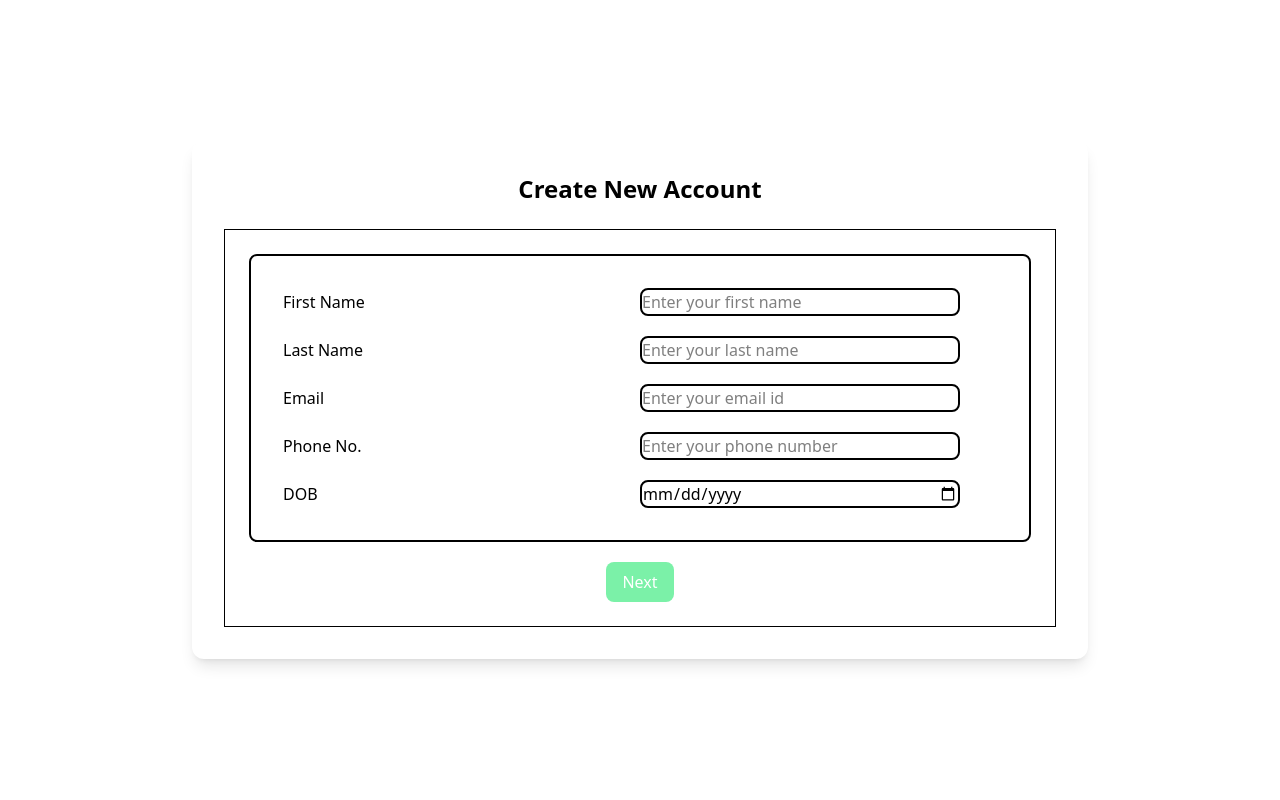
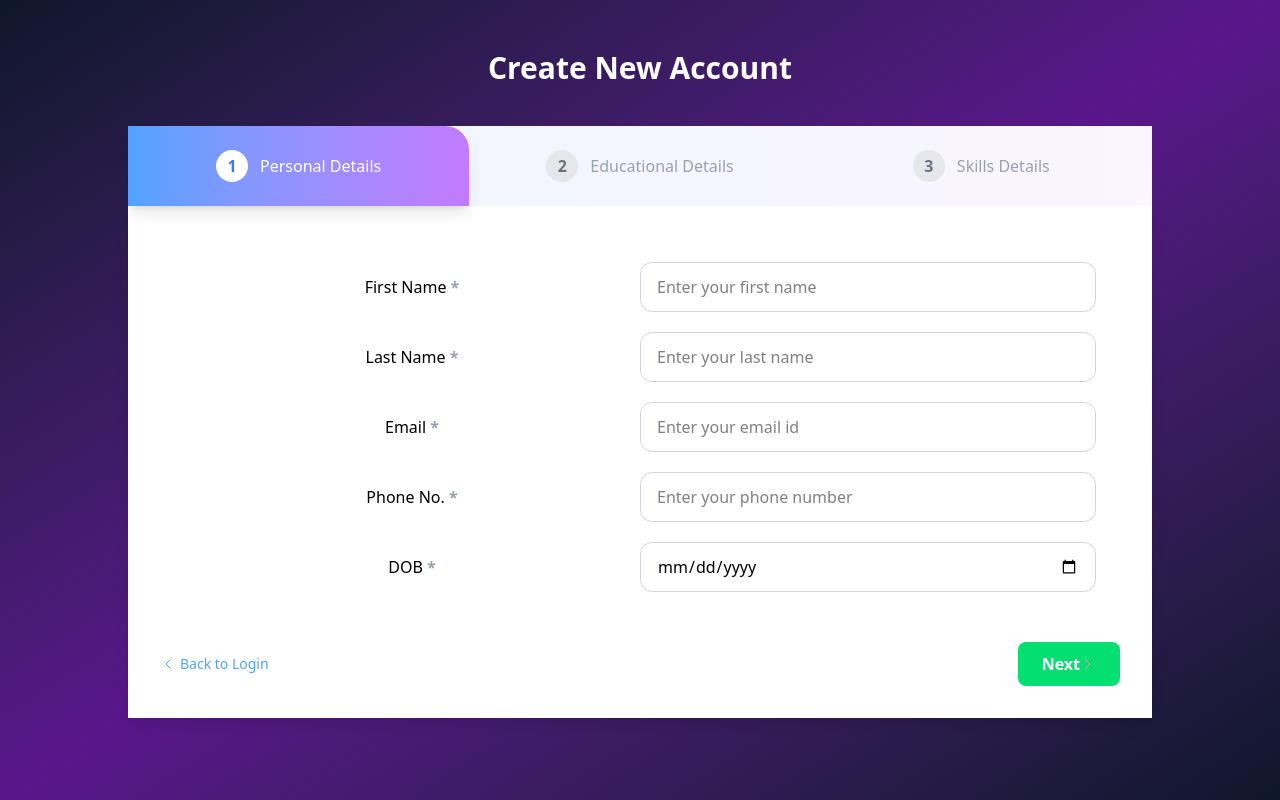
Before and after one commit to subhajeetdey-dev/multi-step-form, a React (Vite) app in the folder frontend/: page / in a window 1280 px wide. Built offline with nearby package versions, Linux system fonts and the light colour scheme.

Commit message:
Add lucide-react dependency and enhance form components with improved styling and validation

```diff
--- a/frontend/package.json
+++ b/frontend/package.json
@@ -14,6 +14,7 @@
     "cors": "^2.8.5",
     "dotenv": "^17.2.3",
     "express": "^5.2.1",
+    "lucide-react": "^0.563.0",
     "node": "^25.3.0",
     "react": "^19.2.0",
     "react-dom": "^19.2.0",
--- a/frontend/src/components/MultiForm.jsx
+++ b/frontend/src/components/MultiForm.jsx
@@ -3,9 +3,10 @@
 import EducationFormDetails from "./EducationFormDetails";
 import PersonalFormDetails from "./PersonalFormDetails";
 import SkillsFormDetails from "./SkillsFormDetails";
+import { ChevronLeft, ChevronRight } from "lucide-react";
 
 const MultiForm = () => {
-  const [step, setStep] = useState(1);
+  const [currentStep, setCurrentStep] = useState(1);
 
   const [formData, setFormData] = useState({
     firstName: "",
@@ -22,30 +23,7 @@
 
   const validStep = () => {
 
-    const emailRegex = /^[^\s@]+@[^\s@]+\.[^\s@]+$/;
-    if(!emailRegex.test(formData.email)){
-      alert("Please enter a valid email id!");
-      return false;
-    }
-
-    const phoneRegex =  /^[0-9]{10}$/;
-    if(!phoneRegex.test(formData.phone)){
-      alert("Please enter a valid phone number!");
-      return false;
-    }
-
-    const yearRegex = /^[0-9]{4}$/;
-    if(!yearRegex.test(formData.year)){
-      alert("Please enter a valid year");
-      return false;
-    }
-
-    if(!formData.dob){
-      alert("Please select date of birth");
-      return false;
-    }
-
-    if (step === 1) {
+    if (currentStep === 1) {
       if (
         !formData.firstName ||
         !formData.lastName ||
@@ -56,9 +34,21 @@
         alert("Please fill the required fields");
         return false;
       }
+
+      const emailRegex = /^[^\s@]+@[^\s@]+\.[^\s@]+$/;
+    if (!emailRegex.test(formData.email)) {
+      alert("Please enter a valid email id!");
+      return false;
     }
 
-    if (step === 2) {
+    const phoneRegex = /^[0-9]{10}$/;
+    if (!phoneRegex.test(formData.phone)) {
+      alert("Please enter a valid phone number!");
+      return false;
+    }
+    }
+
+    if (currentStep === 2) {
       if (!formData.college || !formData.degree || !formData.year) {
         alert("Please fill all the required fields");
         return false;
@@ -100,52 +90,102 @@
     }
   };
 
+  const steps = [
+    { number: 1, title: "Personal Details" },
+    { number: 2, title: "Educational Details" },
+    { number: 3, title: "Skills Details" },
+  ];
+
+  const nextStep = () => {
+    if (!validStep()) {
+      return false;
+    }
+    if (currentStep < 3) setCurrentStep(currentStep + 1);
+  };
+
+  const prevStep = () => {
+    if (currentStep > 1) setCurrentStep(currentStep - 1);
+  };
+
   return (
     <form
       onSubmit={handleSubmit}
-      className="min-h-screen flex justify-center items-center"
+      className="min-h-screen flex justify-center items-center bg-gradient-to-br from-slate-900 via-purple-900 to-slate-900"
     >
-      <div className="bg-white w-full max-w-4xl rounded-xl shadow-lg p-8">
-        <div className="text-center mb-6">
-          <h1 className="text-2xl font-bold">Create New Account</h1>
+      <div className="text-center mb-8">
+        <h1 className="text-3xl font-bold mb-10 text-white">
+          Create New Account
+        </h1>
+        <div className="flex bg-gradient-to-r from-blue-50 to-purple-50">
+          {steps.map((step,index) => (
+              <button key={step.number} onClick={()=> setCurrentStep(step.number)} className={`flex-1 flex items-center justify-center gap-3 py-6 px-4 transition-all duration-300 ${
+                currentStep === step.number
+                  ? 'bg-gradient-to-r from-blue-400 to-purple-400 text-white shadow-lg'
+                  : 'text-gray-400 hover:bg-white/50'
+              } ${index === 0 ? 'rounded-tr-3xl' : ''} ${
+                index === steps.length - 1 ? 'rounded-tl-3xl' : ''
+              }`}>
+                <span className={`flex items-center justify-center w-8 h-8 rounded-full font-semibold ${
+                  currentStep === step.number
+                    ? 'bg-white text-blue-500'
+                    : 'bg-gray-200 text-gray-500'
+                }`}>{step.number}</span>
+                <span className="font-medium hidden sm:inline">{step.title}</span>
+              </button>
+          ))}
         </div>
-        <div className="border p-6 w-60%">
-        {step === 1 && (
+
+        <div className="bg-white w-5xl shadow-lg p-8">
+          <div className="border border-none p-6 w-full h-96 overflow-y-auto">
+            {currentStep === 1 && (
               <PersonalFormDetails
                 formData={formData}
                 handleChange={handleChange}
               />
             )}
-        {step === 2 && (
+            {currentStep === 2 && (
               <EducationFormDetails
                 formData={formData}
                 handleChange={handleChange}
               />
             )}
-        {step === 3 && (
-          <SkillsFormDetails formData={formData} handleChange={handleChange} />
+            {currentStep === 3 && (
+              <SkillsFormDetails
+                formData={formData}
+                handleChange={handleChange}
+              />
             )}
-        <div className="flex justify-center mt-5 gap-6">
-          {step > 1 && (
+          </div>
+          <div className="flex items-center justify-between mt-5">
+            {currentStep === 1 && (
+              <div className="flex items-center ">
                 <button
                   type="button"
-              onClick={() => setStep(step - 1)}
-              className="px-4 py-2 bg-gray-400 text-white rounded-lg"
+                  className="flex items-center gap-1 text-blue-400 hover:text-blue-600 text-sm font-medium cursor-pointer"
                 >
+                  <ChevronLeft className="w-4 h-4 stroke-[1.5]" />
+                  Back to Login
+                </button>
+              </div>
+            )}
+            {currentStep > 1 && (
+              <button
+                type="button"
+                onClick={prevStep}
+                className="flex items-center px-4 py-2 bg-gray-400 text-white rounded-lg cursor-pointer"
+              >
+                <ChevronLeft className="w-4 h-4 stroke-[1.5]" />
                 Back
               </button>
             )}
-          {step < 3 ? (
+            {currentStep < 3 ? (
               <button
                 type="button"
-              onClick={() => {
-                if (validStep()) {
-                  setStep(step + 1);
-                }
-              }}
-              className="px-4 py-2 bg-green-300 text-white rounded-lg"
+                onClick={nextStep}
+                className="flex items-center px-6 py-2.5 bg-green-400 hover:bg-green-600 font-semibold text-white rounded-lg cursor-pointer"
               >
                 Next
+                <ChevronRight className="w-4 h-4 stroke-[1.5]" />
               </button>
             ) : (
               <button
@@ -158,7 +198,6 @@
           </div>
         </div>
       </div>
-
     </form>
   );
 };
--- a/frontend/src/components/PersonalFormDetails.jsx
+++ b/frontend/src/components/PersonalFormDetails.jsx
@@ -1,45 +1,76 @@
 "use client";
 
-export default function PersonalFormDetails({formData, handleChange}) {
+export default function PersonalFormDetails({ formData, handleChange }) {
   return (
-      <div className="border-2 rounded-lg p-8">
     <div className="flex flex-col gap-5 ">
-        <div className="grid grid-cols-2 items-center">
-          <span>First Name</span>
-          <input name="firstName" value={formData.firstName} onChange={handleChange} required
-            className="border-2 w-80 rounded-lg"
+      <div className="grid grid-cols-2 items-center ">
+        <span>
+          First Name <span className="font-semibold text-gray-400">*</span>
+        </span>
+        <input
+          name="firstName"
+          value={formData.firstName}
+          onChange={handleChange}
+          required
+          className="w-full px-4 py-3 border border-gray-300 rounded-xl
+          focus:ring-2 focus:ring-purple-400 focus:border-purple-400
+          outline-none transition-all"
           placeholder="Enter your first name"
         />
       </div>
-        <div className="grid grid-cols-2 items-center">
-          <span>Last Name</span>
-          <input name="lastName" value={formData.lastName} onChange={handleChange} required
-            className="border-2 w-80 rounded-lg"
+      <div className="grid grid-cols-2 items-center ">
+        <span>
+          Last Name <span className="font-semibold text-gray-400">*</span>
+        </span>
+        <input
+          name="lastName"
+          value={formData.lastName}
+          onChange={handleChange}
+          required
+          className="w-full px-4 py-3 border border-gray-300 rounded-xl focus:ring-2 focus:ring-purple-400 focus:border-purple-400 outline-none transition-all"
           placeholder="Enter your last name"
         />
       </div>
-        <div className="grid grid-cols-2 items-center">
-          <span>Email</span>
-          <input name="email" value={formData.email} onChange={handleChange} required
-            className="border-2 w-80 rounded-lg"
+      <div className="grid grid-cols-2 items-center ">
+        <span>
+          Email <span className="font-semibold text-gray-400">*</span>
+        </span>
+        <input
+          name="email"
+          value={formData.email}
+          onChange={handleChange}
+          required
+          className="w-full px-4 py-3 border border-gray-300 rounded-xl focus:ring-2 focus:ring-purple-400 focus:border-purple-400 outline-none transition-all"
           placeholder="Enter your email id"
         />
       </div>
-        <div className="grid grid-cols-2 items-center">
-          <span>Phone No.</span>
-          <input name="phone" value={formData.phone} onChange={handleChange} required
-            className="border-2 w-80 rounded-lg"
+      <div className="grid grid-cols-2 items-center ">
+        <span>
+          Phone No. <span className="font-semibold text-gray-400">*</span>
+        </span>
+        <input
+          name="phone"
+          value={formData.phone}
+          onChange={handleChange}
+          required
+          className="w-full px-4 py-3 border border-gray-300 rounded-xl focus:ring-2 focus:ring-purple-400 focus:border-purple-400 outline-none transition-all"
           placeholder="Enter your phone number"
         />
       </div>
-        <div className="grid grid-cols-2 items-center">
-          <span>DOB</span>
-          <input type="Date" name="dob" value={formData.dob} onChange={handleChange} required
-            className="border-2 w-80 rounded-lg"
+      <div className="grid grid-cols-2 items-center ">
+        <span>
+          DOB <span className="font-semibold text-gray-400">*</span>
+        </span>
+        <input
+          type="Date"
+          name="dob"
+          value={formData.dob}
+          onChange={handleChange}
+          required
+          className="w-full px-4 py-3 border border-gray-300 rounded-xl focus:ring-2 focus:ring-purple-400 focus:border-purple-400 outline-none transition-all"
           placeholder="Enter your date of birth"
         />
       </div>
     </div>
-      </div>
   );
 }
```
Also changed, not shown: frontend/src/components/EducationFormDetails.jsx (+29 -15 lines), frontend/src/components/SkillsFormDetails.jsx (+20 -11 lines), 1 other file (tests, documents, lock files or other folders). Lines whose indentation alone changed are shown as unchanged.
